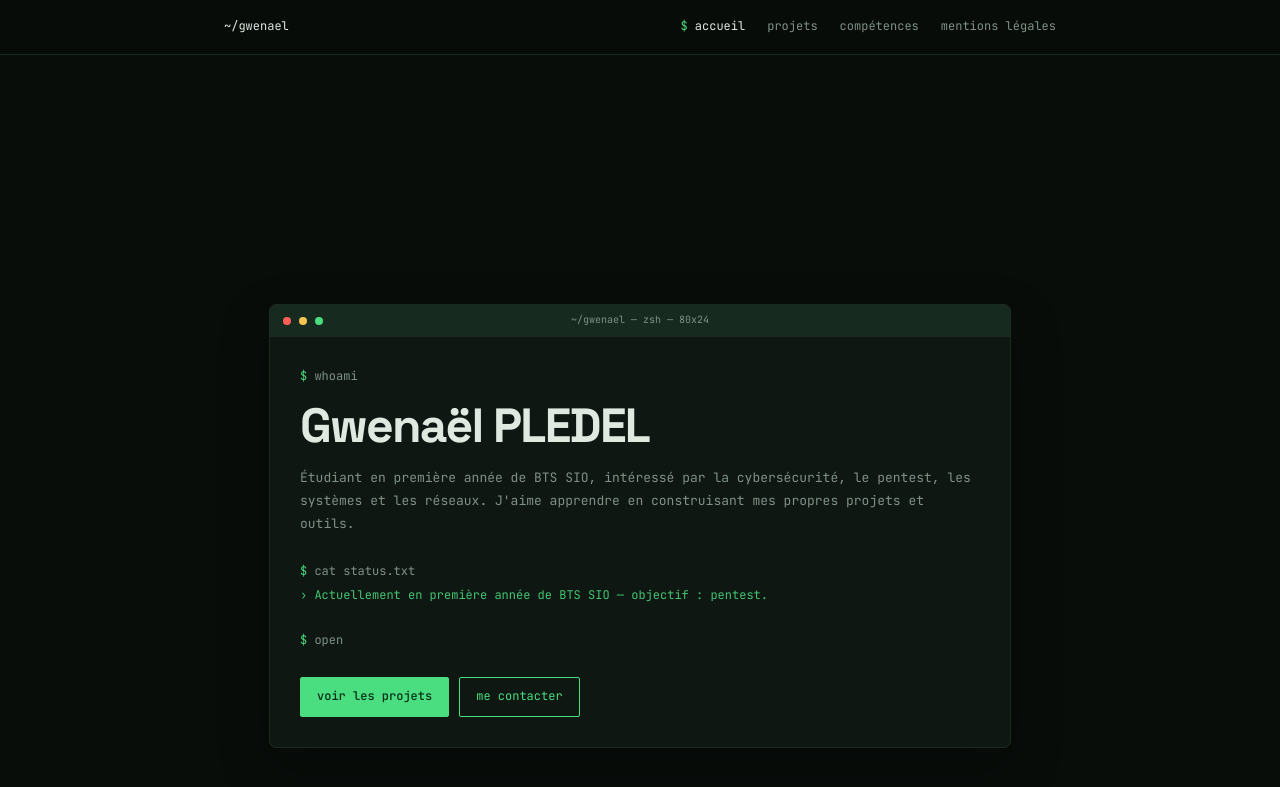
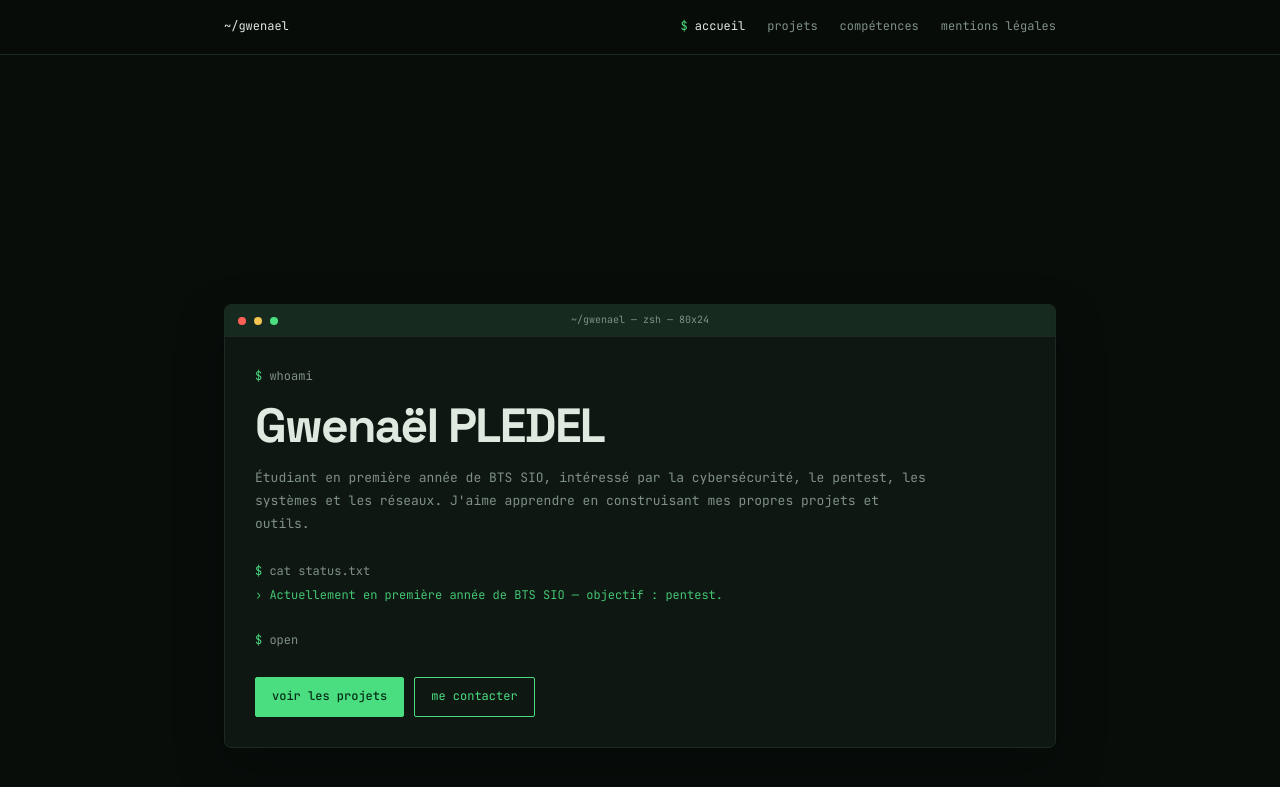
Before and after one commit to vzsca/Portfolio-Gwenael, a Jekyll site: the page built from index.html, in a window 1280 px wide and 900 px high. Shown: the top 787 px of the window. Built offline with Jekyll 4.4.1, drawn with Linux system fonts in a browser that asks for light colours.

Commit message:
Balance hero spacing and match terminal width

```diff
--- a/css/style.css
+++ b/css/style.css
@@ -28,9 +28,9 @@
 nav a:hover, nav a.active { color: var(--text); }
 nav a.active::before { content: "$ "; color: var(--green); }
 main { display: block; }
-.hero { min-height: calc(100svh - 54px); display: flex; align-items: center; justify-content: center; padding-top: 0; padding-bottom: 0; }
+.hero { min-height: calc(100svh - 54px); display: flex; align-items: center; justify-content: center; padding-top: 28px; padding-bottom: 28px; }
 .term { background: var(--panel); border: 1px solid var(--line); border-radius: 7px; overflow: hidden; }
-.hero-term { box-shadow: 0 20px 50px rgba(0,0,0,.28); }
+.hero-term { width: 100%; max-width: 872px; box-shadow: 0 20px 50px rgba(0,0,0,.28); }
 .term-bar { position: relative; display: flex; align-items: center; gap: 8px; height: 32px; padding: 0 13px; background: var(--bar); border-bottom: 1px solid var(--line); color: var(--muted); font-size: 11px; }
 .dot { display: inline-block; width: 8px; height: 8px; border-radius: 50%; flex: 0 0 auto; }
 .dot.r { background: var(--red); }
@@ -102,7 +102,7 @@
   .brand { display: none; }
   nav { justify-content: center; gap: 13px; }
   nav a { font-size: 10px; }
-  .hero { min-height: calc(100svh - 50px); padding-top: 18px; padding-bottom: 18px; }
+  .hero { min-height: calc(100svh - 50px); padding-top: 22px; padding-bottom: 22px; }
   .term-body { padding: 22px 18px; }
   .hero h1 { font-size: 35px; }
   .wrap > section { margin-top: 72px; }
```
